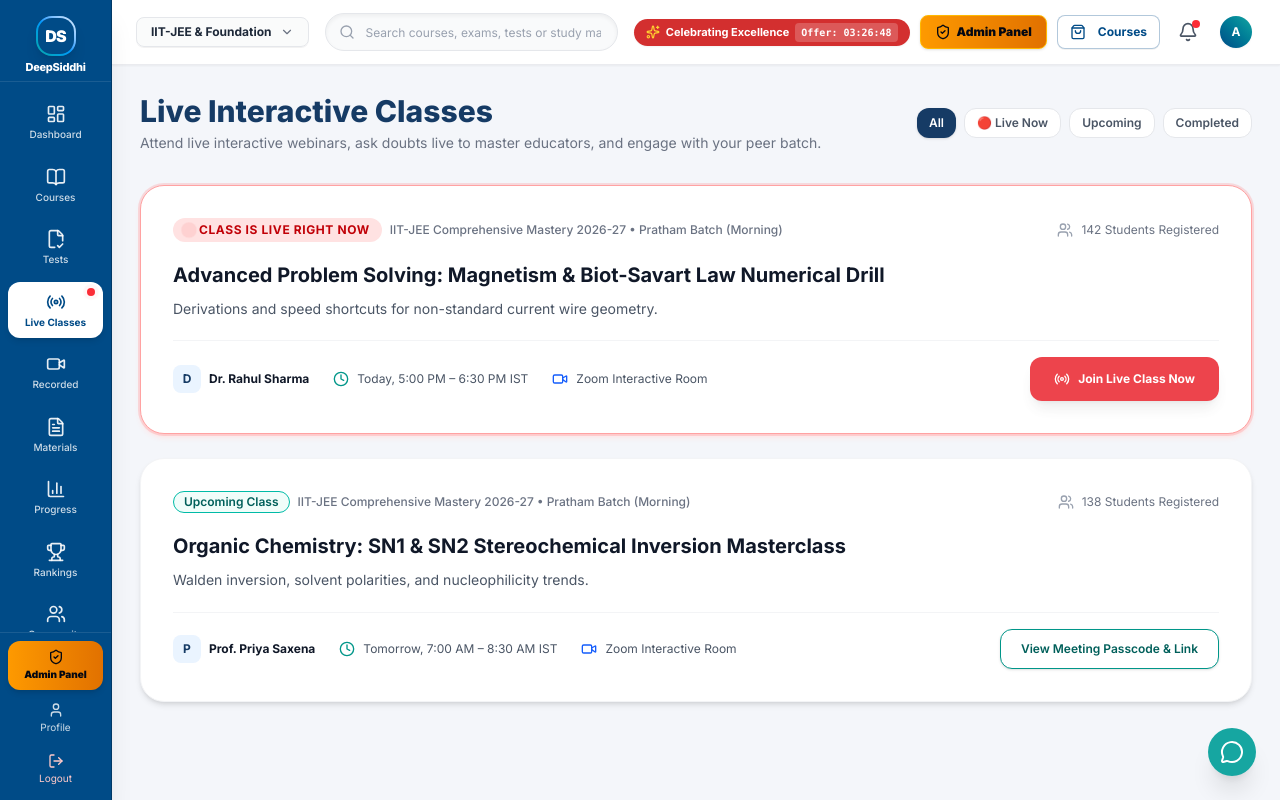
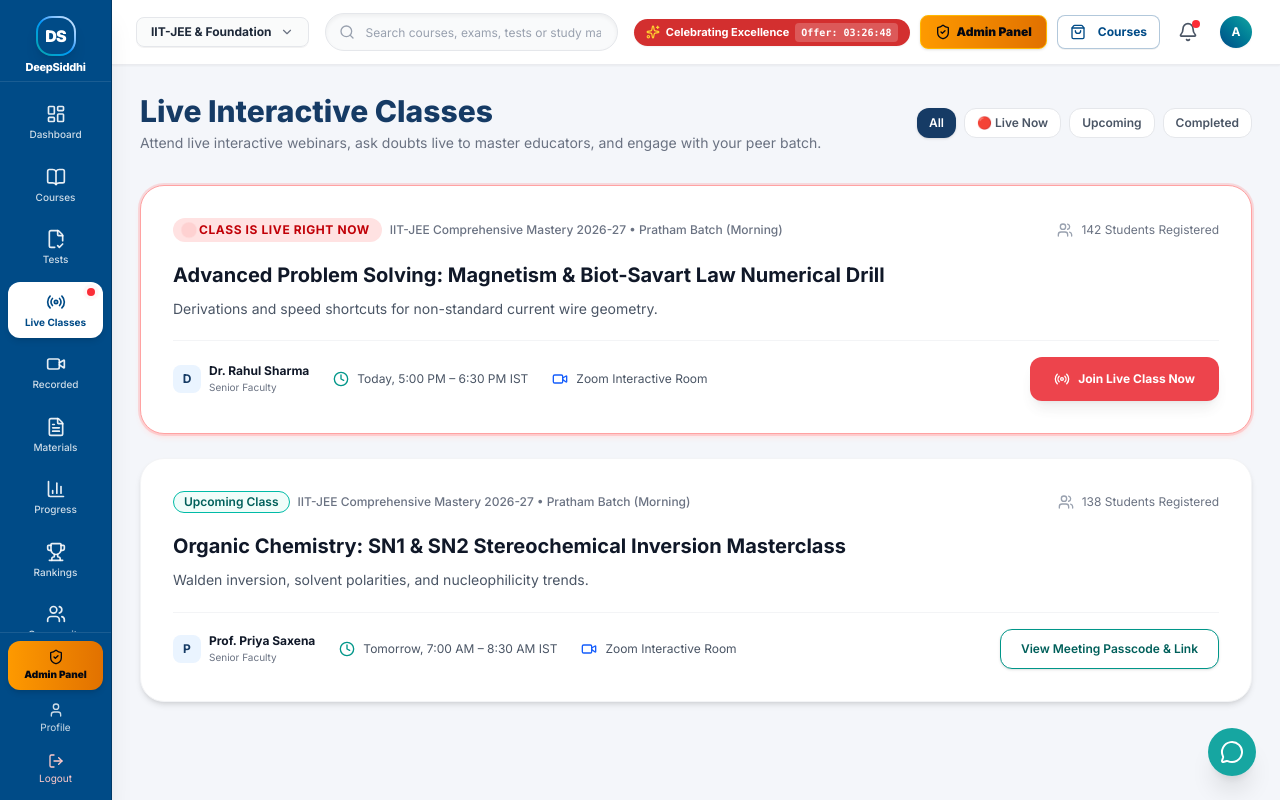
Before and after one commit to Vinaylakkakula/Online-tution, a Next.js app: page /dashboard/live-classes in a window 1280 px wide. Built offline with nearby package versions, Linux system fonts and the light colour scheme.

Commit message:
fix(types): resolve TypeScript build errors for LMSTest courseTitle, LMSBatch studentsCount, and LMSLiveClass facultyTitle

```diff
--- a/src/app/(admin)/admin/page.tsx
+++ b/src/app/(admin)/admin/page.tsx
@@ -250,6 +250,7 @@ export default function AdminOverviewPage() {
     store.addTest({
       id: `test-${Date.now()}`,
       title: testTitle,
+      courseTitle: courses[0]?.title || "IIT-JEE Comprehensive Mastery 2026-27",
       category: testCategory,
       questionsCount: Number(testQuestions) || 50,
       duration: testDuration,
@@ -891,7 +892,7 @@ export default function AdminOverviewPage() {
                 <p className="text-xs text-gray-500">Timing: {batch.timing}</p>
                 <div className="pt-2 border-t border-gray-100 flex justify-between text-xs font-bold">
                   <span className="text-gray-500">Faculty: {batch.faculty}</span>
-                  <span className="text-emerald-600">{batch.studentsCount} Students</span>
+                  <span className="text-emerald-600">{(batch.currentEnrolled ?? batch.studentsCount ?? 0)} Students</span>
                 </div>
               </Card>
             ))}
--- a/src/app/(student)/dashboard/live-classes/page.tsx
+++ b/src/app/(student)/dashboard/live-classes/page.tsx
@@ -209,7 +209,7 @@ export default function LiveClassesPage() {
                       </div>
                       <div>
                         <span className="font-bold text-gray-900 block">{session.faculty}</span>
-                        <span className="text-[10px] text-gray-500">{session.facultyTitle}</span>
+                        <span className="text-[10px] text-gray-500">{session.facultyTitle || "Senior Faculty"}</span>
                       </div>
                     </div>
 
--- a/src/lib/lms-store.ts
+++ b/src/lib/lms-store.ts
@@ -37,6 +37,7 @@ export interface LMSLiveClass {
   course: string;
   batch: string;
   faculty: string;
+  facultyTitle?: string;
   scheduledAt: string;
   duration: string;
   status: "live" | "upcoming" | "completed";
@@ -72,7 +73,7 @@ export interface LMSTestQuestion {
 export interface LMSTest {
   id: string;
   title: string;
-  courseTitle: string;
+  courseTitle?: string;
   category: "Sectional" | "Topic" | "Mock" | "Grand";
   questionsCount: number;
   duration: string;
@@ -113,6 +114,7 @@ export interface LMSBatch {
   faculty: string;
   maxStudents: number;
   currentEnrolled: number;
+  studentsCount?: number;
   status: "active" | "filling" | "completed";
 }
 
```
